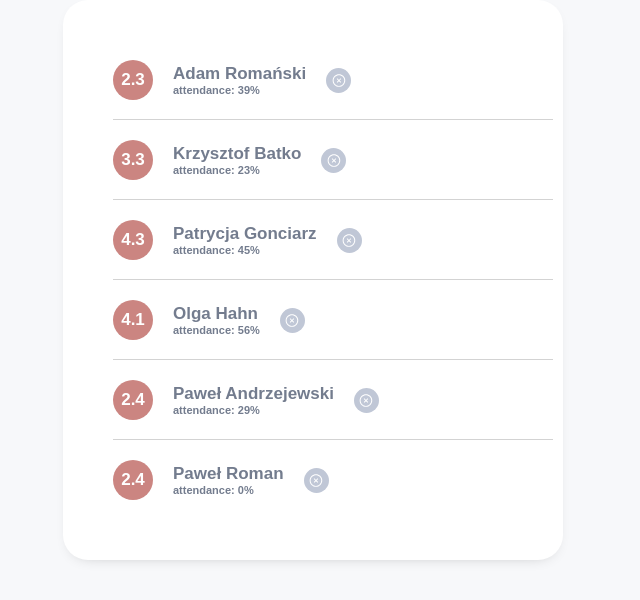
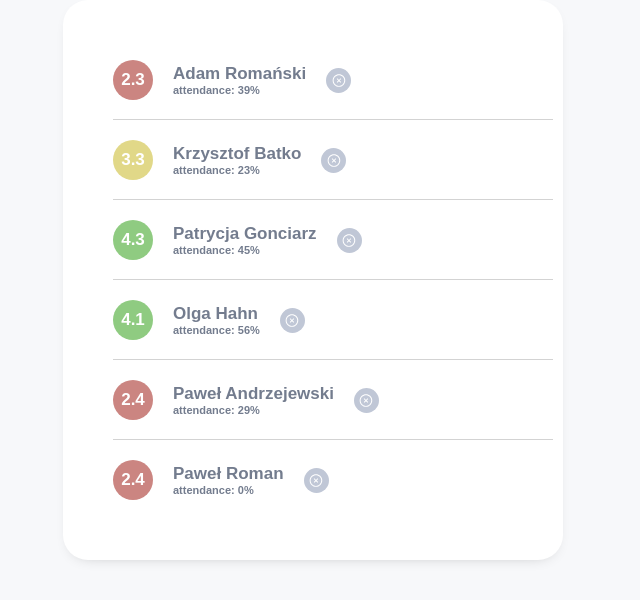
Before and after one commit to jakubkozlowski1104/react-coure-HR, a React (Vite) app: page / in a window 1280 px wide. Shown: the part 120-720 px from the top of the page, without its empty margins (327-967 px from the left). Built offline with nearby package versions, Linux system fonts and the light colour scheme.

Commit message:
finish styles to UserList

```diff
--- a/src/components/atoms/AverageItem/AverageItem.jsx
+++ /dev/null
@@ -1,11 +0,0 @@
-import { StyledAverage } from './AverageItem.styles';
-
-const AverageItem = ({ average }) => {
-  return (
-    <StyledAverage>
-      <p>{average}</p>
-    </StyledAverage>
-  );
-};
-
-export default AverageItem;
--- a/src/components/atoms/AverageItem/AverageItem.styles.jsx
+++ /dev/null
@@ -1,17 +0,0 @@
-import styled from 'styled-components';
-
-export const StyledAverage = styled.div`
-  width: 40px;
-  height: 40px;
-  background-color: ${({ theme }) => theme.colors.error};
-  border-radius: 50px;
-  display: flex;
-  justify-content: center;
-  align-items: center;
-
-  p {
-    font-size: ${({ theme }) => theme.fontSize.l};
-    font-weight: bold;
-    color: ${({ theme }) => theme.colors.white};
-  }
-`;
--- a/src/components/atoms/Button/Button.styles.jsx
+++ b/src/components/atoms/Button/Button.styles.jsx
@@ -16,4 +16,9 @@ export const StyledButton = styled.button`
     width: 15px;
     height: 15px;
   }
+
+  svg:hover {
+    stroke: red;
+    stroke-width: 0.82px;
+  }
 `;
--- a/src/components/molecules/UsersListItem/UsersListItem.jsx
+++ b/src/components/molecules/UsersListItem/UsersListItem.jsx
@@ -1,12 +1,13 @@
 import PropTypes from 'prop-types';
 import Button from '../../atoms/Button/Button';
-import AverageItem from '../../atoms/AverageItem/AverageItem';
-import { StyledLi } from '../UsersListItem/UsersListItem.styles.jsx';
+import { StyledLi, StyledAverage } from '../UsersListItem/UsersListItem.styles.jsx';
 
 const UsersListItem = ({ userData: { name, average, attendance = '0%' } }) => {
   return (
     <StyledLi>
-      <AverageItem average={average} />
+      <StyledAverage average={average}>
+        <p>{average}</p>
+      </StyledAverage>
       <div className="info">
         <p className="name">{name}</p>
         <p className="attend">attendance: {attendance}</p>
--- a/src/components/molecules/UsersListItem/UsersListItem.styles.jsx
+++ b/src/components/molecules/UsersListItem/UsersListItem.styles.jsx
@@ -36,3 +36,24 @@ export const StyledLi = styled.li`
     }
   }
 `;
+
+export const StyledAverage = styled.div`
+  width: 40px;
+  height: 40px;
+  background-color: ${({ average, theme }) => {
+    if (average > 4) return theme.colors.success;
+    if (average > 3) return theme.colors.warning;
+    if (average > 2) return theme.colors.error;
+    return theme.colors.grey;
+  }};
+  border-radius: 50px;
+  display: flex;
+  justify-content: center;
+  align-items: center;
+
+  p {
+    font-size: ${({ theme }) => theme.fontSize.l};
+    font-weight: bold;
+    color: ${({ theme }) => theme.colors.white};
+  }
+`;
```
